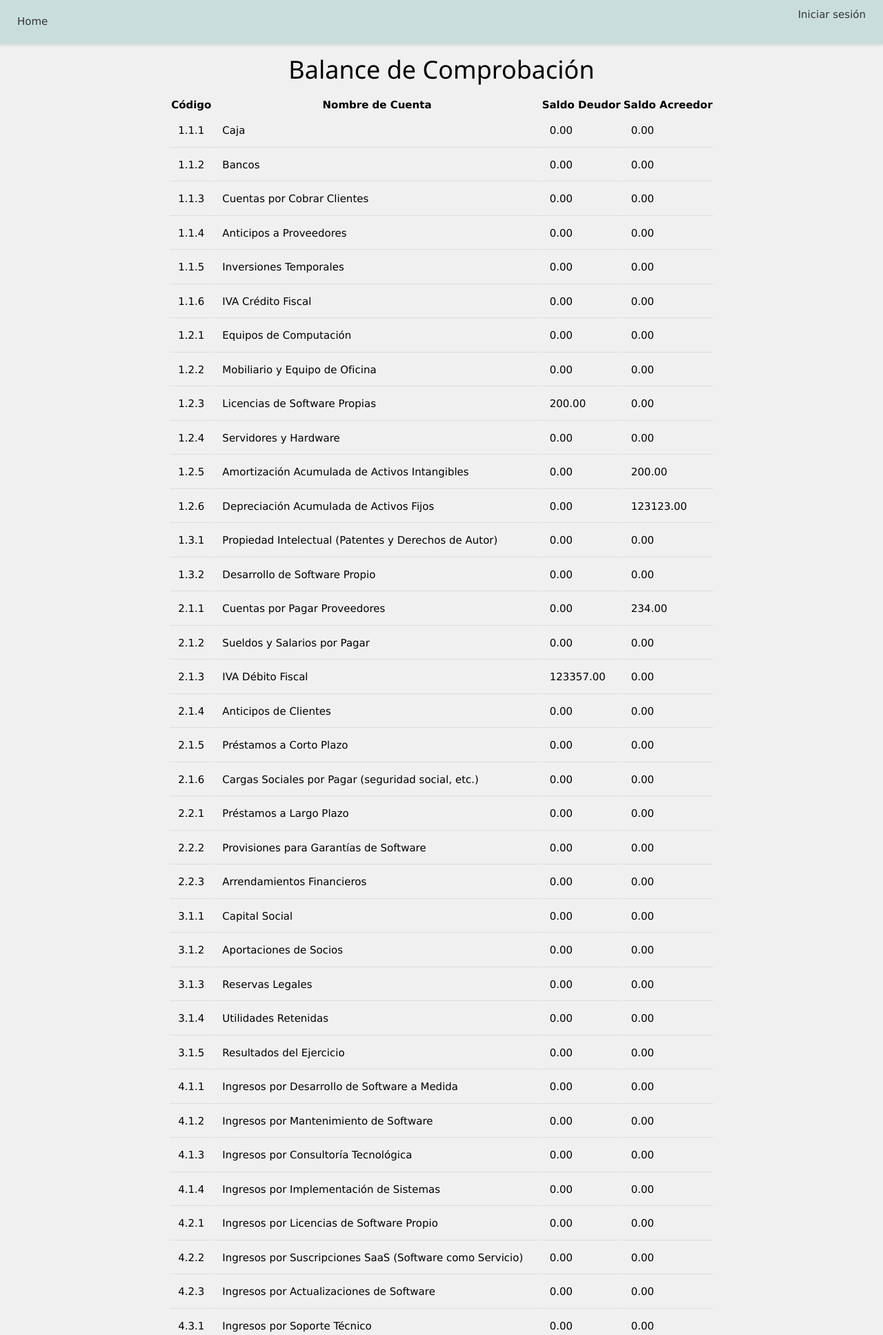
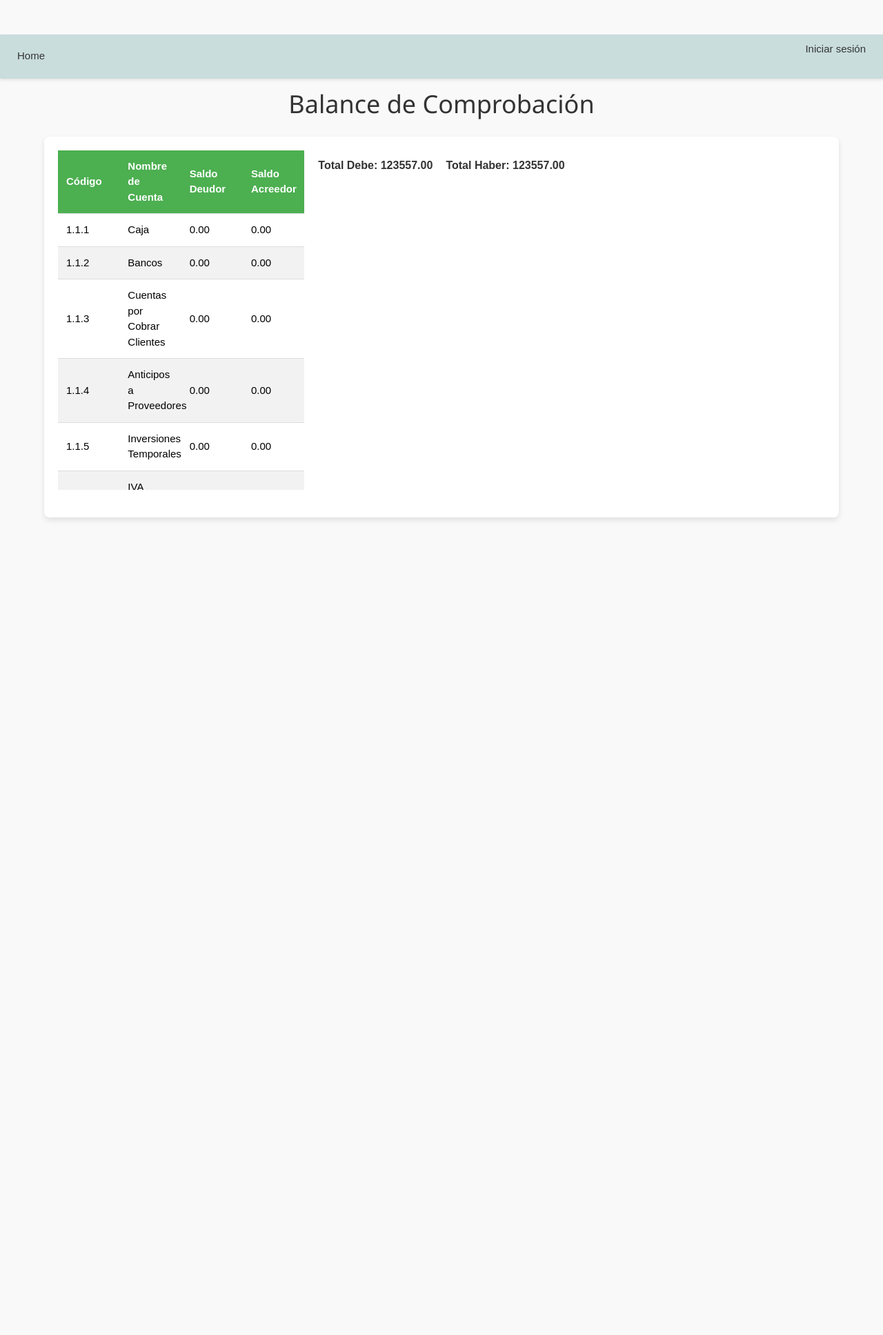
Before and after one commit to KikeHerrera/Sistema-Contable-Automatizado, a Django app: page /balance_comprobacion/ in a window 1280 px wide. Shown: the top 1935 px of the page at 69% size. After the commit the page ends 754 px from the top, so only its background shows below. Run offline with Django 4.2, Linux system fonts and the light colour scheme; data comes from the database, SQL or seed files in the repository; both versions use the stored data as it was after the commit; some libraries are stand-ins or nearby versions.

Commit message:
a medias el balance de comprobacion

```diff
--- /dev/null
+++ b/Sistema/static/css/styleBalanceC.css
@@ -0,0 +1,78 @@
+/* styles.css */
+body {
+    font-family: Arial, sans-serif;
+    margin: 0;
+    padding: 0;
+    display: flex;
+    justify-content: center;
+    align-items: center;
+    min-height: 100vh;
+    background-color: #f9f9f9;
+}
+
+.container {
+    width: 90%;
+    max-width: 1200px;
+    background-color: #ffffff;
+    padding: 20px;
+    box-shadow: 0 4px 8px rgba(0, 0, 0, 0.1);
+    border-radius: 8px;
+}
+
+h1 {
+    text-align: center;
+    color: #333;
+    margin-bottom: 20px;
+}
+
+table {
+    width: 100%;
+    border-collapse: collapse;
+    margin-bottom: 20px;
+}
+
+table thead tr {
+    background-color: #4CAF50;
+    color: white;
+}
+
+table th,
+table td {
+    padding: 12px;
+    text-align: left;
+    border-bottom: 1px solid #ddd;
+}
+
+tbody tr:nth-child(even) {
+    background-color: #f2f2f2;
+}
+
+tbody tr:hover {
+    background-color: #f1f1f1;
+}
+
+.totals-container {
+    display: flex;
+    justify-content: space-between;
+    margin-top: 10px;
+    font-weight: bold;
+}
+
+.total-item {
+    font-size: 16px;
+    color: #333;
+}
+
+/* Scrollable table body */
+table tbody {
+    display: block;
+    max-height: 400px; /* Adjust height as needed */
+    overflow-y: auto;
+    width: 100%;
+}
+
+table thead, table tbody tr {
+    display: table;
+    width: 100%;
+    table-layout: fixed;
+}
--- a/Sistema/templates/balance_comprobacion.html
+++ b/Sistema/templates/balance_comprobacion.html
@@ -1,17 +1,10 @@
 {% extends "base.html" %}
 
 {% block content %}
+<link rel="stylesheet" href="../static/css/styleBalanceC.css">
 <h1>Balance de Comprobación</h1>
-<!DOCTYPE html>
-<html lang="en">
-<head>
-    <meta charset="UTF-8">
-    <meta name="viewport" content="width=device-width, initial-scale=1.0">
-    <title>Balance de Comprobación</title>
-    <link rel="stylesheet" href="styles.css">
-</head>
-<body>
 
+<div class="container">
     <table>
         <thead>
             <tr>
@@ -48,8 +41,5 @@
             <span>{{ total_haber|floatformat:2 }}</span>
         </div>
     </div>
-</body>
-</html>
-
-
+</div>
 {% endblock %}
```
Also changed, not shown: db.sqlite3. Lines whose indentation alone changed are shown as unchanged.
